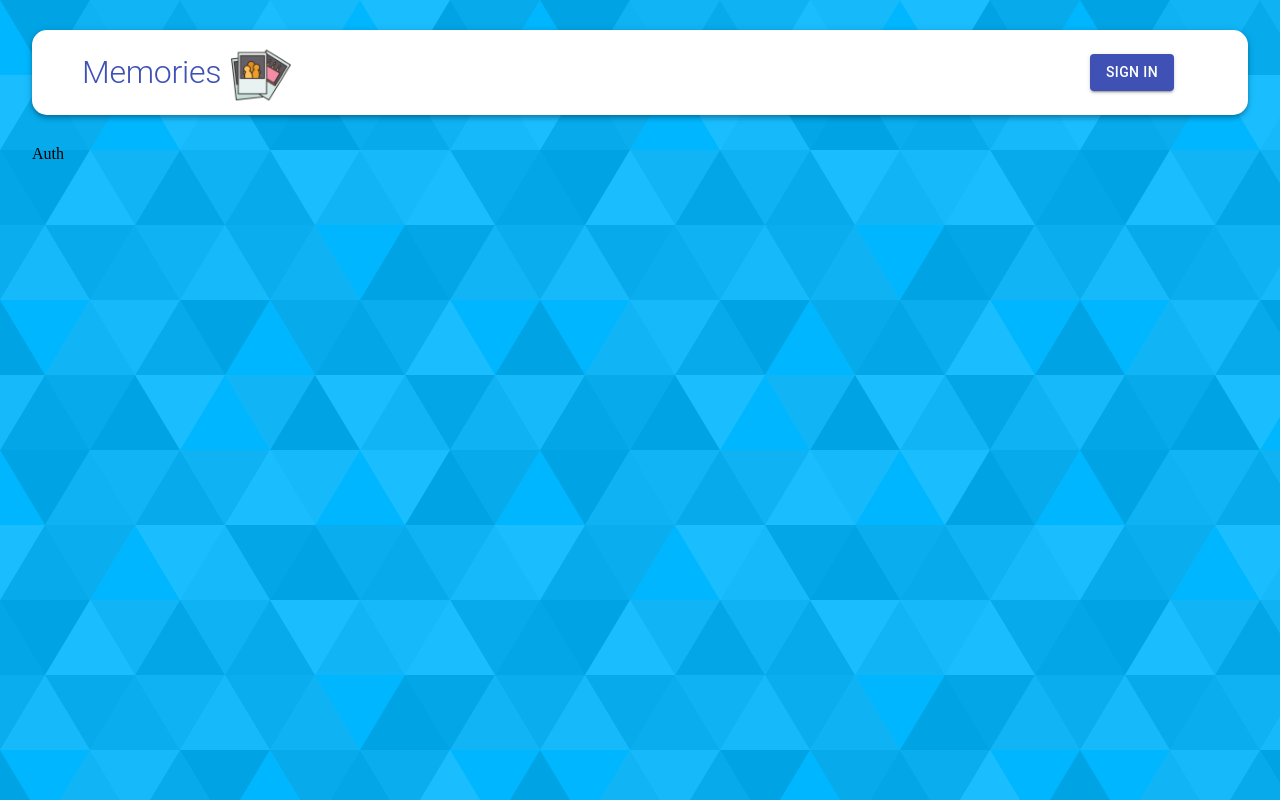
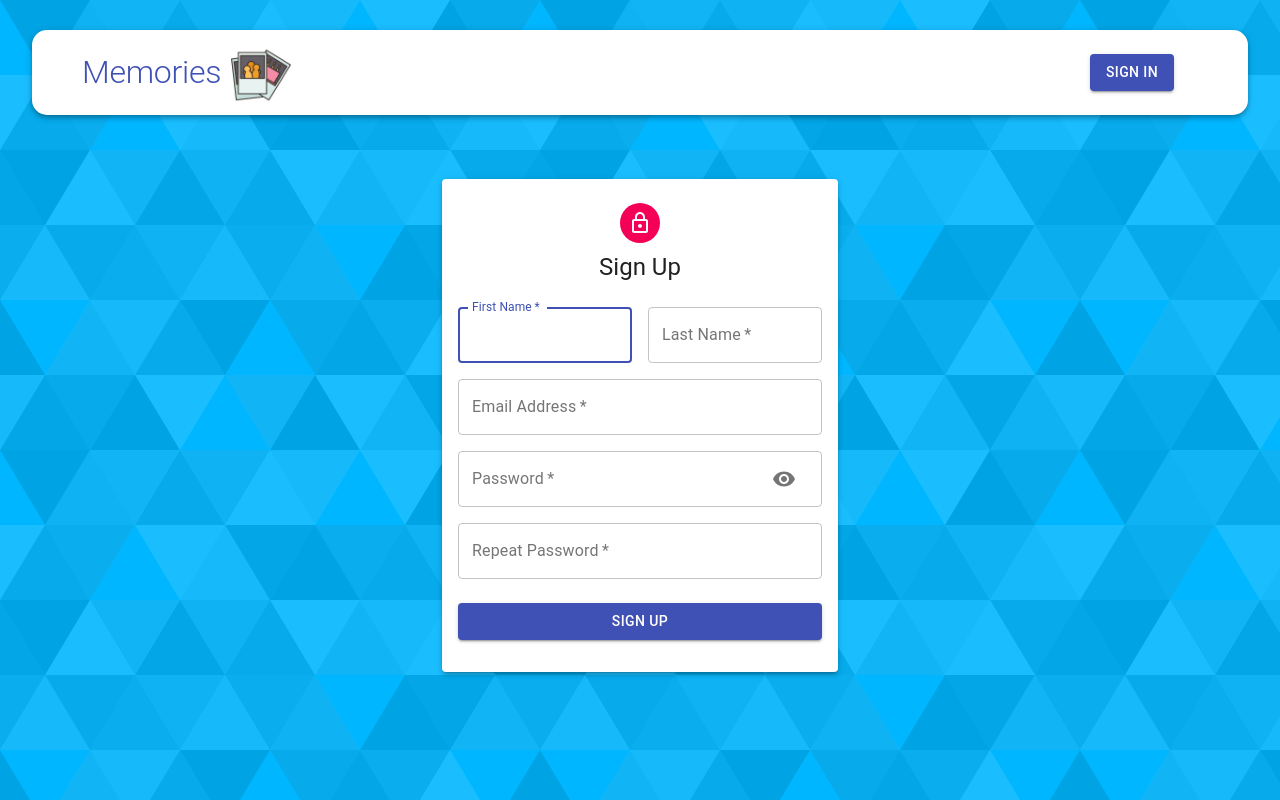
Before and after one commit to thanhtheman/memories, a React (Create React App) app in the folder client/: page /auth in a window 1280 px wide. Built offline with nearby package versions, Linux system fonts and the light colour scheme.

Commit message:
auth page completed

```diff
--- a/client/src/components/Auth/Auth.js
+++ b/client/src/components/Auth/Auth.js
@@ -1,9 +1,50 @@
-import React from 'react';
+import React, { useState } from 'react';
+import { Avatar, Button, Paper, Grid, Typography, Container } from '@material-ui/core';
+import LockOutlinedIcon from '@material-ui/icons/LockOutlined';
+import useStyles from './styles';
+import Input from './Input';
 
 const Auth = () => {
-  const state = null;
-    return (
-    <div>Auth</div>
+
+  const classes = useStyles();
+  const [showPassword, setShowPassword] = useState(false);
+
+  const isSignUp = true;
+  const handleShowPassword = () => setShowPassword((prevShowPassword) => !prevShowPassword);
+
+  const handleSubmit = () => {
+
+  };
+
+  const handleChange = () => {
+
+  }
+
+  return (
+    <Container component="main" maxWidth="xs">
+        <Paper className={classes.paper} elevation={3}>
+            <Avatar className={classes.avatar}>
+                <LockOutlinedIcon/>
+            </Avatar>
+            <Typography variant="h5">{isSignUp ? 'Sign Up': 'Sign In'}</Typography>
+            <form className={classes.form} onSubmit={handleSubmit}>
+                <Grid container spacing={2}>
+                    {isSignUp && (
+                        <>
+                            <Input name="first name" label="First Name" handleChange={handleChange} autoFocus half/>
+                            <Input name="last name" label="Last Name" handleChange={handleChange} half/>
+                        </>
+                    )}
+                    <Input name="email" label="Email Address" handleChange={handleChange} type="email"/>
+                    <Input name="password" label="Password" handleChange={handleChange} type={showPassword ? "text" : "password"} handleShowPassword={handleShowPassword}/>
+                    { isSignUp && <Input name="confirmPassowrd" label="Repeat Password" handleChange={handleChange} type="password" />}
+                </Grid>
+                <Button type="submit" fullWidth variant="contained" color="primary" className={classes.submit}>
+                    { isSignUp ? 'Sign Up' : 'Sign In'}
+                </Button>
+            </form>
+        </Paper>
+    </Container>
   )
 }
 
--- /dev/null
+++ b/client/src/components/Auth/Input.js
@@ -0,0 +1,32 @@
+import React from 'react';
+import { TextField, Grid, IconButton, InputAdornment  } from '@material-ui/core';
+import Visibility from '@material-ui/icons/Visibility';
+import VisibilityOff from '@material-ui/icons/VisibilityOff';
+
+const Input = ({ name, handleChange, half, label, autoFocus, type, handleShowPassword }) => {
+  return (
+    <Grid item xs={12} sm={ half? 6 : 12}>
+        <TextField
+        name={name}
+        onChange={handleChange}
+        variant="outlined"
+        required
+        fullWidth
+        label={label}
+        autoFocus={autoFocus}
+        type={type}
+        InputProps={name === 'password' && {
+            endAdornment:(
+                <InputAdornment position="end">
+                    <IconButton onClick={handleShowPassword}>
+                        {type === "password" ? <Visibility/> : <VisibilityOff />}
+                    </IconButton>
+                </InputAdornment>
+            )
+        }}
+        />
+    </Grid>
+  )
+}
+
+export default Input;
```
